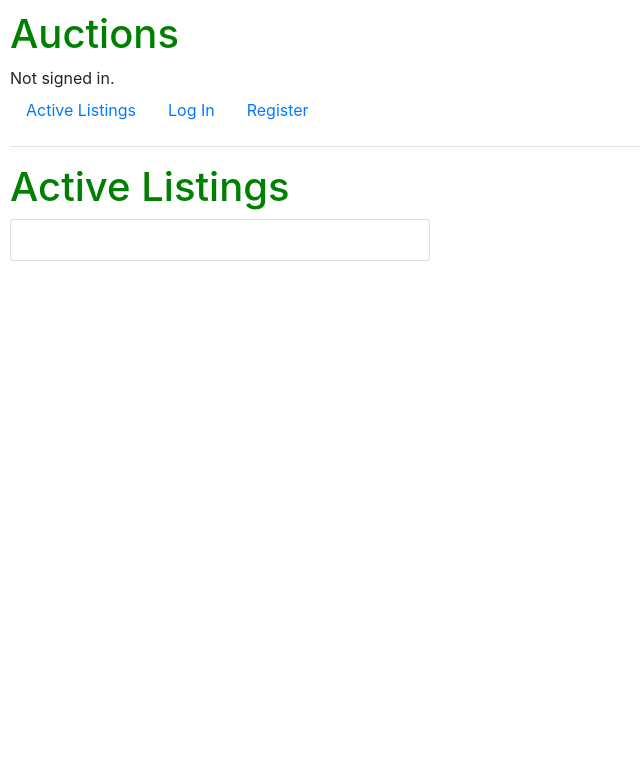
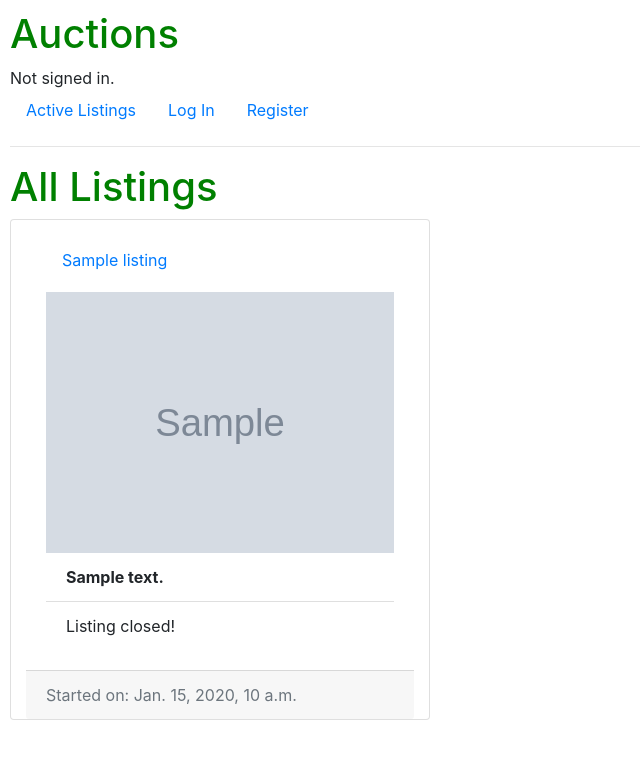
Before and after one commit to ask4clarity/commerce, a Django app: template auctions/templates/auctions/index.html in a window 1280 px wide. Shown: the top 759 px of the page, without its empty margins (0-640 px from the left). Run offline with Django 3.2, Linux system fonts and the light colour scheme; the template is opened without the code that fills it: most values are stand-ins (such as "Sample title", 1, 10 or a date in 2020); grey boxes marked "Sample" are stand-in pictures; some libraries are stand-ins or nearby versions.

Commit message:
Updated templates and styling

```diff
--- a/auctions/templates/auctions/index.html
+++ b/auctions/templates/auctions/index.html
@@ -1,23 +1,35 @@
 {% extends "auctions/layout.html" %}
 
 {% block body %}
-    <h1>Active Listings</h1>
+<h1>All Listings</h1>
 <div class="container-fluid">
 	<div class="row">
     {% for listing in listings %}
-    <div class="card list-details col-lg-4 col-sm-12">
-		<div class="card-body">
-			{% if listing.closed == False %}
+			<div class="card list-details col-lg-4 col-sm-12">
+				<div class="card-body">
 				<a class="nav-link card-title" href="/{{ listing.id }}"> {{ listing.title }} </a>
 				{% if listing.image %}
 					<img class="img-fluid" src="{{ listing.image.url }}" alt="{{ listing.title }}" style="max-height:300px">
-				{% endif %}
-		</div>
-				<h6 class="card-subtitle mb-2 text-muted"><strong>{{ listing.description }}</strong></h6>
-				<h6 class="card-subtitle mb-2 text-muted"> {{ listing.date }} </h6>
+				<ul class="list-group list-group-flush">
+					<li class="list-group-item"><strong>{{ listing.description }}</strong></li>
+					{% if listing.closed == False %}
+						{% if price > listing.starting_price %}
+						<li class="list-group-item">Current high bid is {{ price }}</li>
+						{% else %}
+						<li class="list-group-item">Starting price is {{ listing.starting_price }}</li>
+						{% endif %}
+					{% else %}
+						<li class="list-group-item">Listing closed! </li>
+					{% endif %}
+				</ul>
+				</div>
+				<div class="card-footer text-muted">
+					Started on: {{ listing.date }}
+				</div>
+			</div>
 			{% endif %}
+
     </div>
-	</div>
 </div>
     {% endfor %}
 {% endblock %}
--- a/auctions/views.py
+++ b/auctions/views.py
@@ -110,10 +110,7 @@ def item_page(request, listing_id):
     current_prices = price.objects.filter(item=item)
     hb = current_prices.aggregate(Max('bid'))
     coms = item.opinions.all()
-    if hb.get('bid__max') is not None:
-        high_bid = float(hb.get('bid__max'))
-    else:
-        high_bid = hb
+    high_bid = float(hb.get('bid__max') or 0)
     user = User.objects.get(username=request.user.username)
     watching = user.watchlist.all()
     if request.method == "POST":
```
Also changed, not shown: auctions/templates/auctions/listing.html (+8 -1 lines), db.sqlite3.
